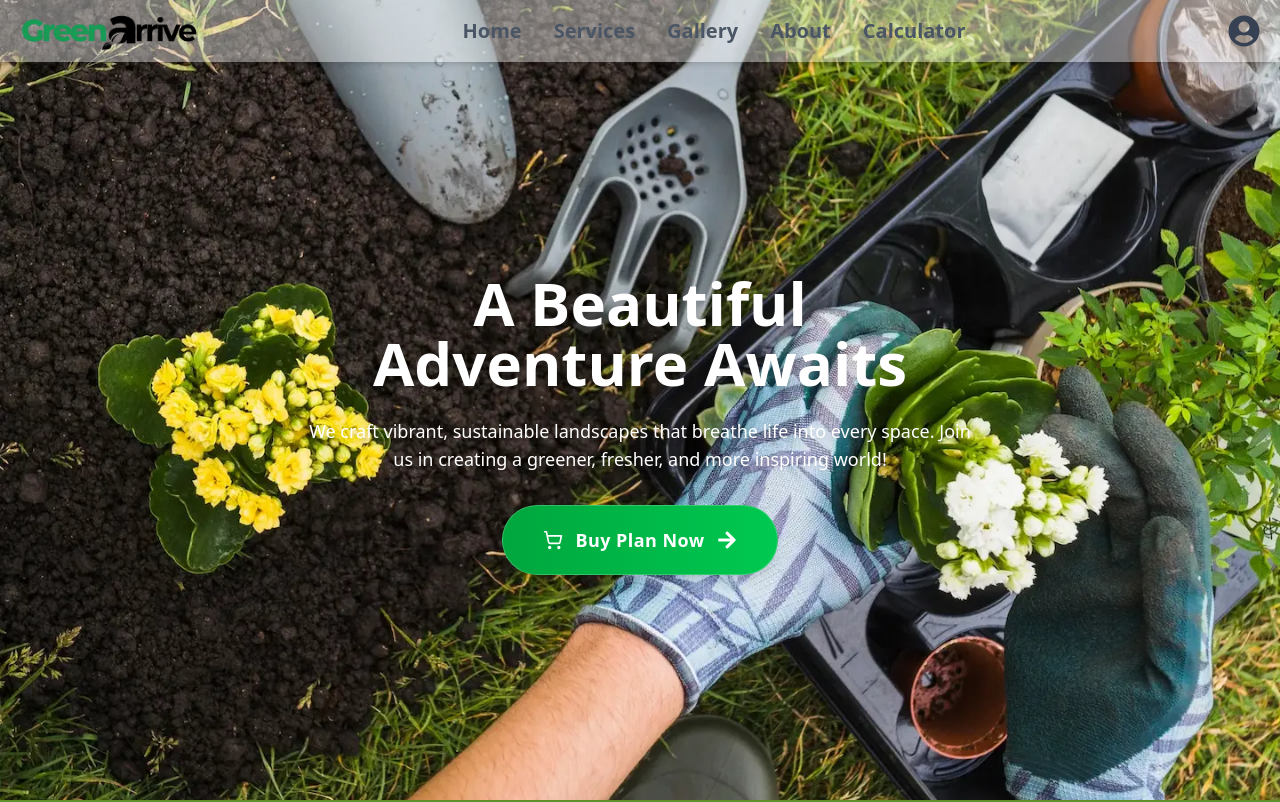
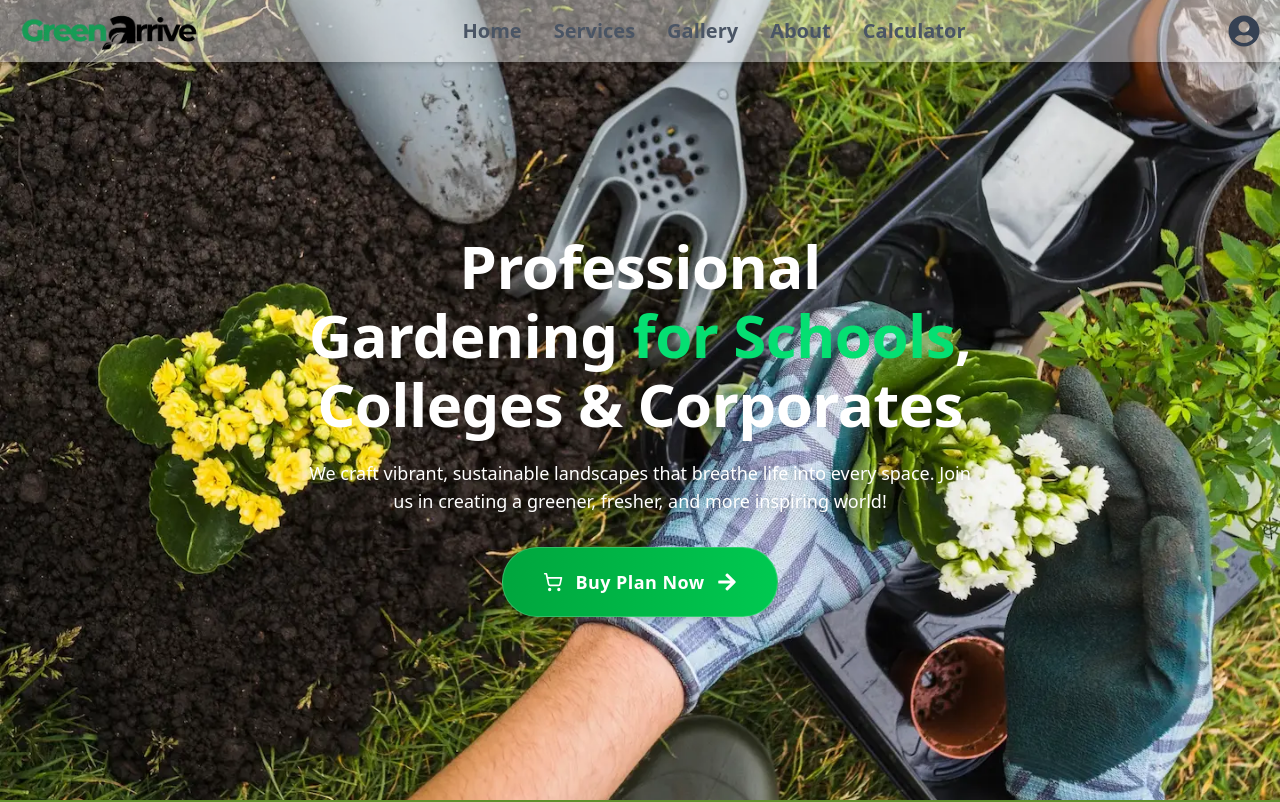
Before and after one commit to Sachinsengar06/greenarrive, a React (Vite) app in the folder frontend/: page / in a window 1280 px wide. Shown: the top 802 px of the page. Built offline with nearby package versions, Linux system fonts and the light colour scheme.

Commit message:
changed homepage title

```diff
--- a/frontend/src/components/homepage/Dashboard.tsx
+++ b/frontend/src/components/homepage/Dashboard.tsx
@@ -19,8 +19,19 @@ const navigate = useNavigate();
 
       {/* Overlay Content */}
       <div className="max-w-2xl text-white space-y-6">
-        <h1 className="text-5xl md:text-6xl font-bold drop-shadow-lg">
-          A Beautiful <br /> Adventure Awaits
+        <h1
+          className="text-white mb-5 animate-fade-in-up anim-delay-1"
+          style={{
+            fontFamily: "var(--font-display)",
+            fontSize: "clamp(2.25rem, 6vw, 3.75rem)",
+            fontWeight: 700,
+            lineHeight: 1.15,
+            letterSpacing: "-0.01em",
+          }}
+        >
+          Professional Gardening{" "}
+          <span className="text-green-400">for Schools</span>,
+          Colleges &amp; Corporates
         </h1>
 
         <p className="text-xs md:text-xl lg:text-lg drop-shadow-md">
```
